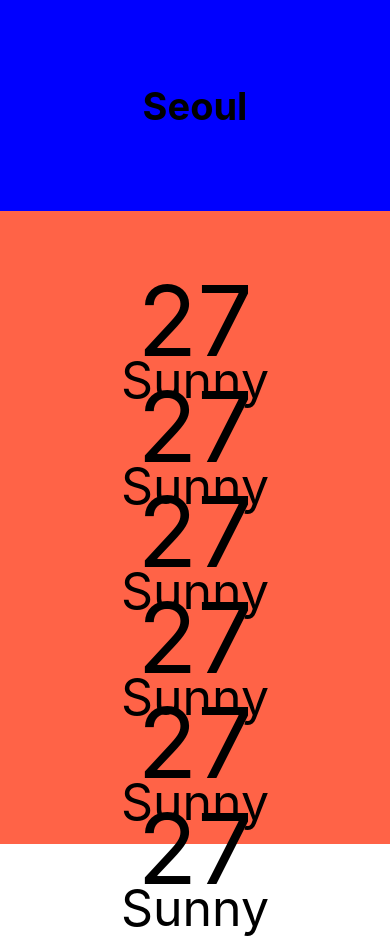
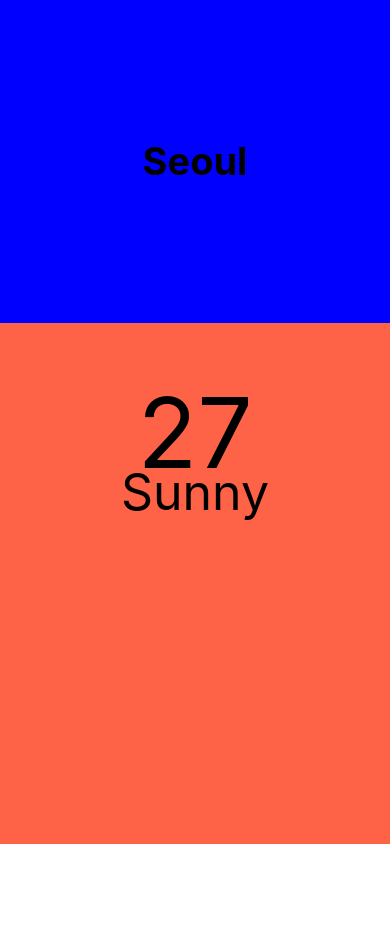
Before and after one commit to BlackMarine/RNweather, a React Native app: screen / in a window 390 px wide. After the commit the page ends 844 px from the top, so only its background shows below. Built offline with nearby package versions, Linux system fonts and the light colour scheme.

Commit message:
#2.6 ScrollView사용법, Dimention  API 가로사이즈 가져오기

```diff
--- a/App.js
+++ b/App.js
@@ -1,6 +1,10 @@
 import { StatusBar } from "expo-status-bar";
 import reactDom from "react-dom";
-import { StyleSheet, Text, View } from "react-native";
+import { StyleSheet, Text, View, ScrollView } from "react-native"; //스크롤뷰
+import { Dimensions } from 'react-native'; //치수
+
+const SECREEN_WIDTH = Dimensions.get('window').width;
+console.log(SECREEN_WIDTH);
 
 export default function App() {
   return (
@@ -9,7 +13,7 @@ export default function App() {
         <Text style={styles.cityName}>Seoul</Text>
       </View>
 
-      <View style={styles.weather}>
+      <ScrollView horizontal contentContainerStyle={styles.weather}>
         <View style={styles.day}>
           <Text style={styles.temp}>27</Text>
           <Text style={styles.description}>Sunny</Text>
@@ -34,7 +38,7 @@ export default function App() {
           <Text style={styles.temp}>27</Text>
           <Text style={styles.description}>Sunny</Text>
         </View>
-      </View>
+      </ScrollView>
     </View>
   );
 }
@@ -55,11 +59,12 @@ const styles = StyleSheet.create({
     fontWeight: "700",
   },
   weather: {
-    flex: 3,
+    // flex: 3,
     // backgroundColor: "teal",
   },
   day: {
-    flex: 1,
+    // flex: 1,
+    width: SECREEN_WIDTH,
     alignItems: "center",
     // backgroundColor: "teal",
   },
```
